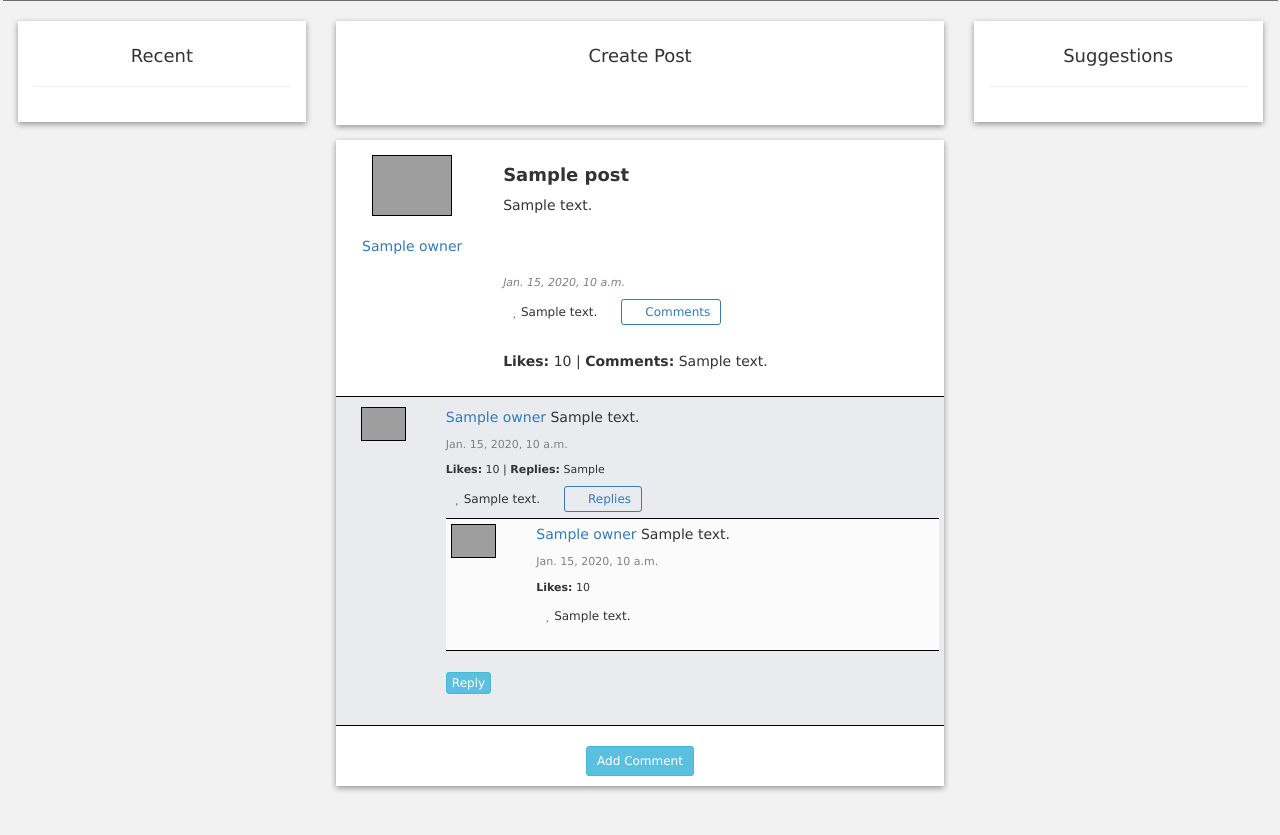
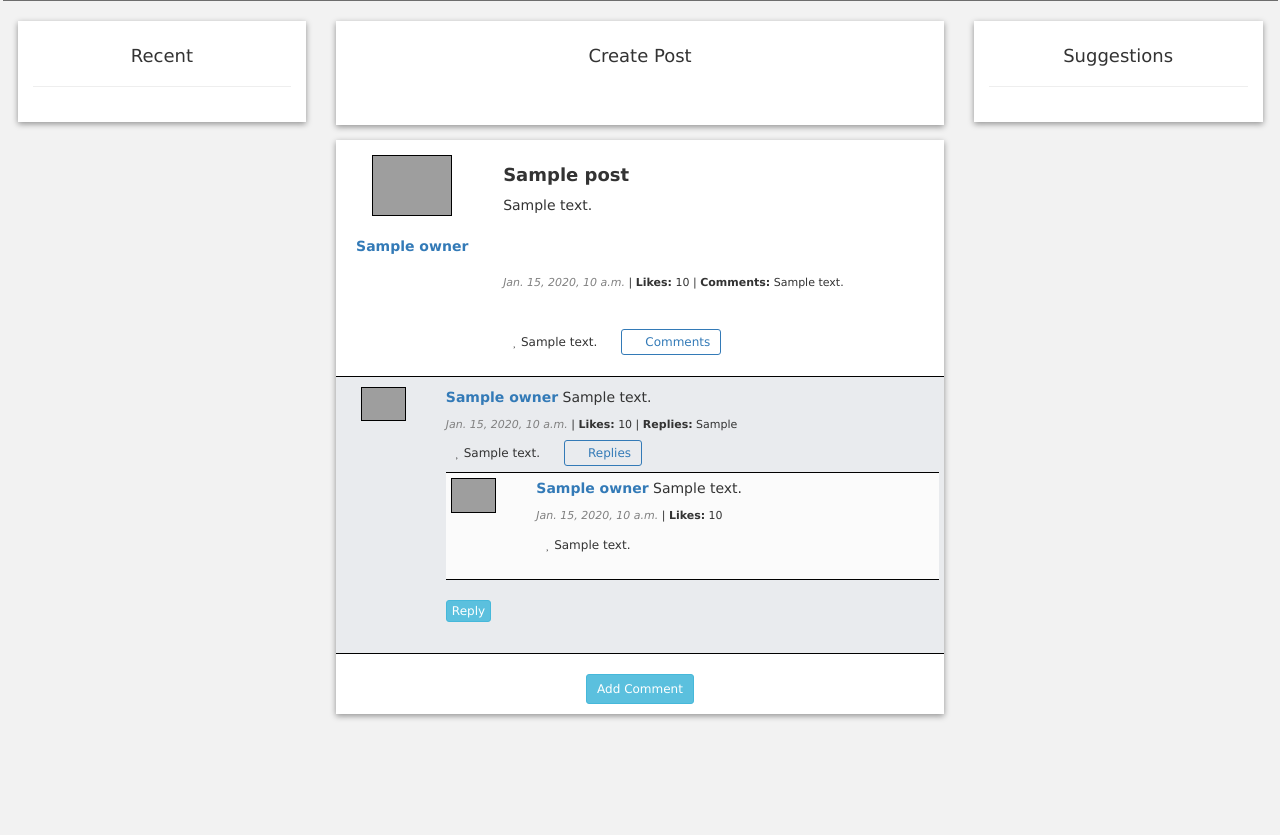
Before and after one commit to ryanwaite28/epsity, a Django app: template webapp/templates/profile-home.html in a window 1280 px wide. Shown: the part 674-1509 px from the top of the page. Run offline with Django 3.2, Linux system fonts and the light colour scheme; the template is opened without the code that fills it: most values are stand-ins (such as "Sample title", 1, 10 or a date in 2020); some libraries are stand-ins or nearby versions; grey boxes are pictures that could not be loaded.

Commit message:
Updated 12/12/2016 v3

```diff
--- a/webapp/templates/new-reply-1.html
+++ b/webapp/templates/new-reply-1.html
@@ -1,12 +1,12 @@
 <li class="reply-box-1">
   <div class="row">
     <div class="col-sm-2">
-      <img width="100px" class="brd-bl max-w2" src="{{ reply.owner.avi }}" />
+      <img class="brd-bl max-w2 icon-s1" src="{{ reply.owner.avi }}" />
     </div>
     <div class="col-sm-10">
-      <p><a title="See {{ reply.owner.uname }} Page" href="/users/{{ reply.owner.uname }}">{{ reply.owner.uname }}</a> {{ reply.contents }}</p>
-      <p class="text-grey text-sm-1">{{ reply.date_created }}</p>
+      <p><a title="See {{ reply.owner.uname }} Page" href="/users/{{ reply.owner.uname }}"><strong>{{ reply.owner.uname }}</strong></a> {{ reply.contents }}</p>
       <p class="text-sm-1">
+        <span class="text-grey"><em>{{ reply.date_created }}</em></span> |
         <span><strong>Likes:</strong> <span id="reply-likemeter-{{ reply.reply_id }}">0</span></span>
       </p>
       <span class="transition btn-xs btn-s1 {{ reply.like_status.class }} like-btn" data-comment-id="{{ reply.comment_id }}" data-content-type="{{ reply.content_type }}" data-content-id="{{ reply.reply_id }}" data-like-status="{{ reply.like_status }}" data-like-status-json="{{ reply.like_status_json }}" data-reply-id="{{ reply.reply_id }}" data-owner-id="{{ reply.ownerid }}" data-owner-type="{{ reply.owner_type }}">
--- a/webapp/templates/posts-1.html
+++ b/webapp/templates/posts-1.html
@@ -1,3 +1,4 @@
+<!-- Jinja Date Filter = |date:"F j, Y" -->
 <div ng-controller="postsCtrl">
   {% if posts|length == 0 %}
   <div class="padd-1 mk-rel sdw-1 sbm-1 bg-white">
@@ -10,7 +11,7 @@
     <div class="row padd-1">
       <div class="col-sm-3">
         <img width="80px" class="middlr brd-bl" src="{{ p.owner.avi }}" /><br>
-        <p class="text-center"><a title="See {{ p.owner.uname }} Page" href="/users/{{ p.owner.uname }}">{{ p.owner.uname }}</a></p>
+        <p class="text-center"><a title="See {{ p.owner.uname }} Page" href="/users/{{ p.owner.uname }}"><strong>{{ p.owner.uname }}</strong></a></p>
       </div>
       <div class="col-sm-9">
         <h4><strong>{{ p.title }}</strong></h4>
@@ -34,7 +35,12 @@
         {% endif %}
 
         <p>&nbsp;</p>
-        <p class="text-grey text-sm-1"><em>{{ p.date_created }}</em></p>
+        <p class="text-sm-1">
+          <span class="text-grey"><em>{{ p.date_created }}</em></span> |
+          <span><strong>Likes:</strong> <span id="post-likemeter-{{ p.p_id }}">{{ p.likes }}</span></span> |
+          <span><strong>Comments:</strong> <span id="post-commentmeter-{{ p.p_id }}">{{ p.comments_len }}</span></span>
+        </p>
+        <p>&nbsp;</p>
         <p class="">
           <span ng-click="likeBtn()" class="text-center btn-xs transition btn-s1 {{ p.like_status.class }} like-btn" data-content-type="{{ p.content_type }}" data-content-id="{{ p.p_id }}" data-like-status="{{ p.like_status }}" data-like-status-json="{{ p.like_status_json }}" data-post-id="{{ p.p_id }}" data-post-type="{{ p.post_type }}" data-owner-id="{{ p.ownerid }}" data-owner-type="{{ p.owner_type }}" data-post-status="{{ p.status }}">
           <i class="text-center fa fa-heart" aria-hidden="true"></i> <span class="like-text">{{ p.like_status.text }}</span>
@@ -42,11 +48,6 @@
           <span title="Show/Hide Comments" data-toggle="collapse" data-target="#cmdv-{{ p.p_id }}" class="transition btn-xs btn-s1 comment-btn-1" data-content-type="{{ p.content_type }}" data-content-id="{{ p.p_id }}" data-post-id="{{ p.p_id }}" data-post-type="{{ p.post_type }}" data-owner-id="{{ p.ownerid }}" data-owner-type="{{ p.owner_type }}" data-post-status="{{ p.status }}">
           <i class="fa fa-comments" aria-hidden="true"></i> Comments
           </span>
-        </p>
-        <br>
-        <p class="">
-          <span><strong>Likes:</strong> <span id="post-likemeter-{{ p.p_id }}">{{ p.likes }}</span></span> |
-          <span><strong>Comments:</strong> <span id="post-commentmeter-{{ p.p_id }}">{{ p.comments_len }}</span></span>
         </p>
       </div>
 
@@ -64,19 +65,20 @@
                   <img class="brd-bl max-w2 icon-s1" src="{{ c.owner.avi }}" />
                 </div>
                 <div class="col-sm-10">
-                  <p><a title="See {{ c.owner.uname }} Page" href="/users/{{ c.owner.uname }}">{{ c.owner.uname }}</a> {{ c.contents }}</p>
-                  <p class="text-grey text-sm-1">{{ c.date_created }}</p>
+                  <p><a title="See {{ c.owner.uname }} Page" href="/users/{{ c.owner.uname }}"><strong>{{ c.owner.uname }}</strong></a> {{ c.contents }}</p>
                   <p class="text-sm-1">
+                    <span class="text-grey"><em>{{ c.date_created }}</em></span> |
                     <span><strong>Likes:</strong> <span id="comment-likemeter-{{ c.comment_id }}">{{ c.likes }}</span></span> |
                     <span><strong>Replies:</strong> <span id="comment-replymeter-{{ c.comment_id }}">{{ c.replies_len }}</span></span>
                   </p>
+
                   <p class="">
                     <span ng-click="likeBtn()" class="transition btn-xs btn-s1 {{ c.like_status.class }} like-btn" data-comment-id="{{ c.comment_id }}" data-content-type="{{ c.content_type }}" data-content-id="{{ c.comment_id }}" data-like-status="{{ c.like_status }}" data-like-status-json="{{ c.like_status_json }}" data-post-id="{{ p.p_id }}" data-post-type="{{ p.post_type }}" data-owner-id="{{ c.ownerid }}" data-owner-type="{{ c.owner_type }}">
-                    <i class="fa fa-heart" aria-hidden="true"></i> <span class="like-text">{{ c.like_status.text }}</span>
-                  </span>
+                      <i class="fa fa-heart" aria-hidden="true"></i> <span class="like-text">{{ c.like_status.text }}</span>
+                    </span>
                     <span title="Show/Hide Replies" data-toggle="collapse" data-target="#rpdv-{{ c.comment_id }}" data-comment-id="{{ c.comment_id }}" class="transition btn-xs btn-s1 comment-btn-1" data-content-type="{{ c.content_type }}" data-content-id="{{ c.comment_id }}" data-like-status="{{ c.like_status }}" data-post-id="{{ p.p_id }}" data-post-type="{{ p.post_type }}" data-owner-id="{{ c.ownerid }}" data-owner-type="{{ c.owner_type }}">
-                    <i class="fa fa-comments" aria-hidden="true"></i> Replies
-                  </span>
+                      <i class="fa fa-comments" aria-hidden="true"></i> Replies
+                    </span>
                   </p>
 
                   <div class="collapse in" id="rpdv-{{ c.comment_id }}">
@@ -89,11 +91,12 @@
                             <img class="brd-bl max-w2 icon-s1" src="{{ r.owner.avi }}" />
                           </div>
                           <div class="col-sm-10">
-                            <p><a title="See {{ r.owner.uname }} Page" href="/users/{{ r.owner.uname }}">{{ r.owner.uname }}</a> {{ r.contents }}</p>
-                            <p class="text-grey text-sm-1">{{ r.date_created }}</p>
+                            <p><a title="See {{ r.owner.uname }} Page" href="/users/{{ r.owner.uname }}"><strong>{{ r.owner.uname }}</strong></a> {{ r.contents }}</p>
                             <p class="text-sm-1">
+                              <span class="text-grey"><em>{{ r.date_created }}</em></span> |
                               <span><strong>Likes:</strong> <span id="reply-likemeter-{{ r.reply_id }}">{{ r.likes }}</span></span>
                             </p>
+
                             <span ng-click="likeBtn()" class="transition btn-xs btn-s1 {{ r.like_status.class }} like-btn" data-comment-id="{{ c.comment_id }}" data-content-type="{{ r.content_type }}" data-content-id="{{ r.reply_id }}" data-like-status="{{ r.like_status }}" data-like-status-json="{{ r.like_status_json }}" data-reply-id="{{ r.reply_id }}" data-owner-id="{{ r.ownerid }}" data-owner-type="{{ r.owner_type }}">
                               <i class="fa fa-heart" aria-hidden="true"></i> <span class="like-text">{{ r.like_status.text }}</span>
                             </span>
```
Also changed, not shown: webapp/routines.py (+10 -0 lines), webapp/templates/new-comment-1.html (+9 -9 lines), db.sqlite3, 1 other file.
